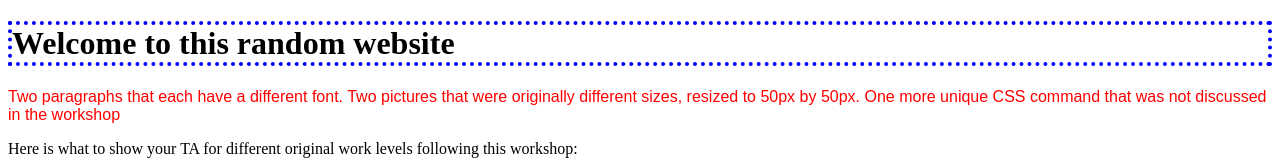
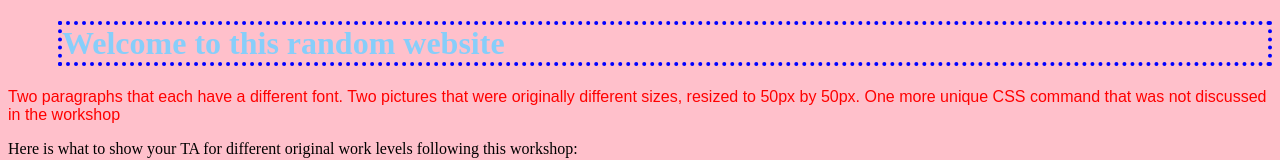
Before and after one commit to wangz282-1838578/wangz282-1838578.github.io, a plain HTML site: page someCss.html in a window 1280 px wide. Shown: the top 160 px of the page. Drawn offline with Linux system fonts and the light colour scheme.

Commit message:
Update someCss.html

```diff
--- a/someCss.html
+++ b/someCss.html
@@ -11,7 +11,7 @@
                 height: 100px;
             }
         </style>
-        <link rel="stylesheet" type="text/css" href="mystyle.css">
+        <link rel="stylesheet" type="text/css" href="anExternal.css">
     </head>
     <body>
         <h1 style="border: 4px dotted blue;">Welcome to this random website</h1>
```
